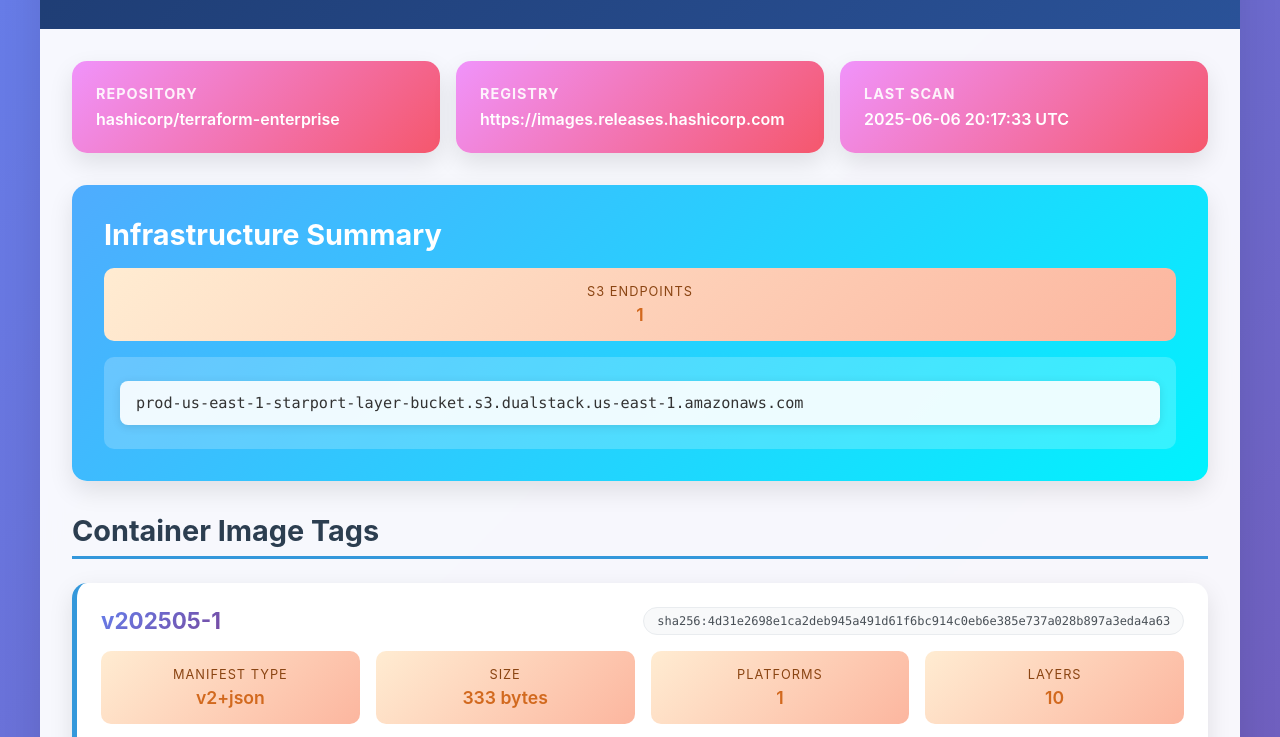
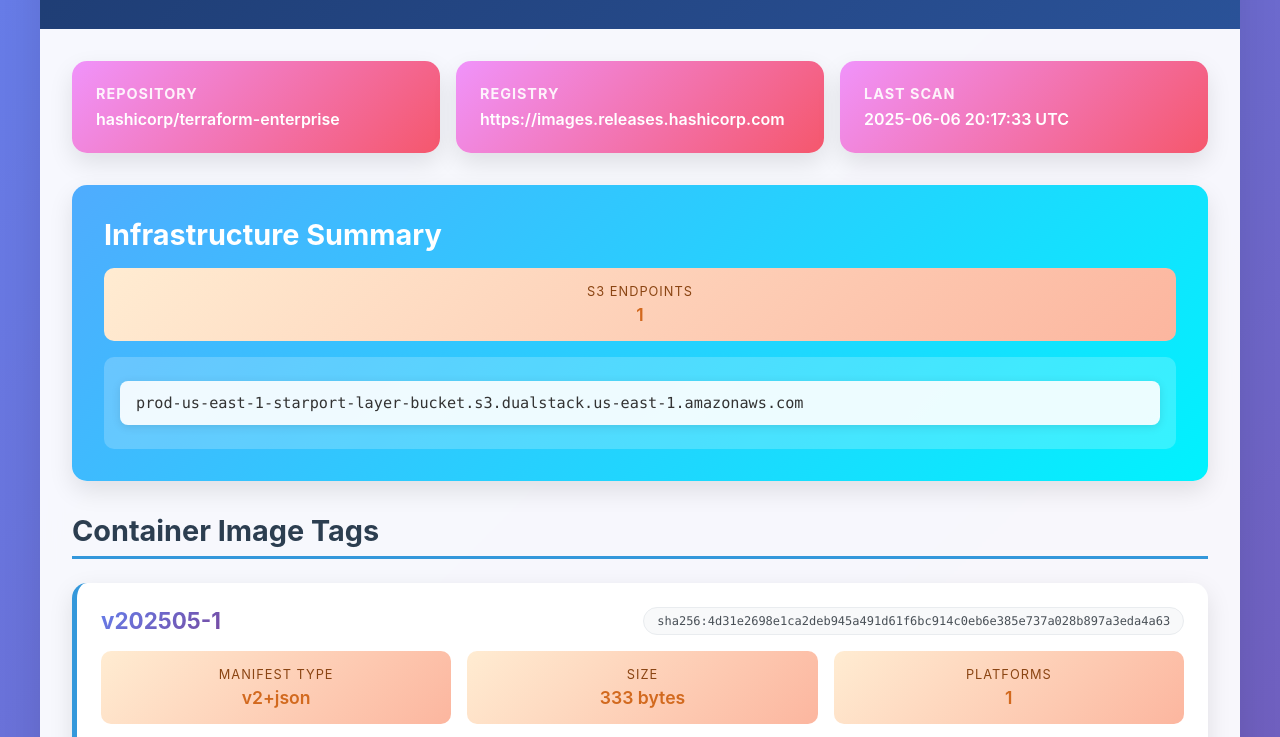
Before and after one commit to benemon/hashicorp-registry-backend-discovery, a plain HTML site: page docs/index.html in a window 1280 px wide. Shown: the part 145-882 px from the top of the page. Drawn offline with Linux system fonts and the light colour scheme.

Commit message:
Update index.html

```diff
--- a/docs/index.html
+++ b/docs/index.html
@@ -424,10 +424,6 @@
                         <div class="label">Platforms</div>
                         <div class="value">${platforms.length}</div>
                     </div>
-                    <div class="info-item">
-                        <div class="label">Layers</div>
-                        <div class="value">${tagData.layers ? tagData.layers.length : 0}</div>
-                    </div>
                 </div>
 
                 ${platforms.length > 0 ? `
@@ -435,7 +431,7 @@
                         <div class="section-title">Platforms</div>
                         ${platforms.map(platform => `
                             <div class="platform-item">
-                                ${platform.platform} (${platform.layer_count || 0} layers)
+                                ${platform.platform}
                             </div>
                         `).join('')}
                     </div>
```
